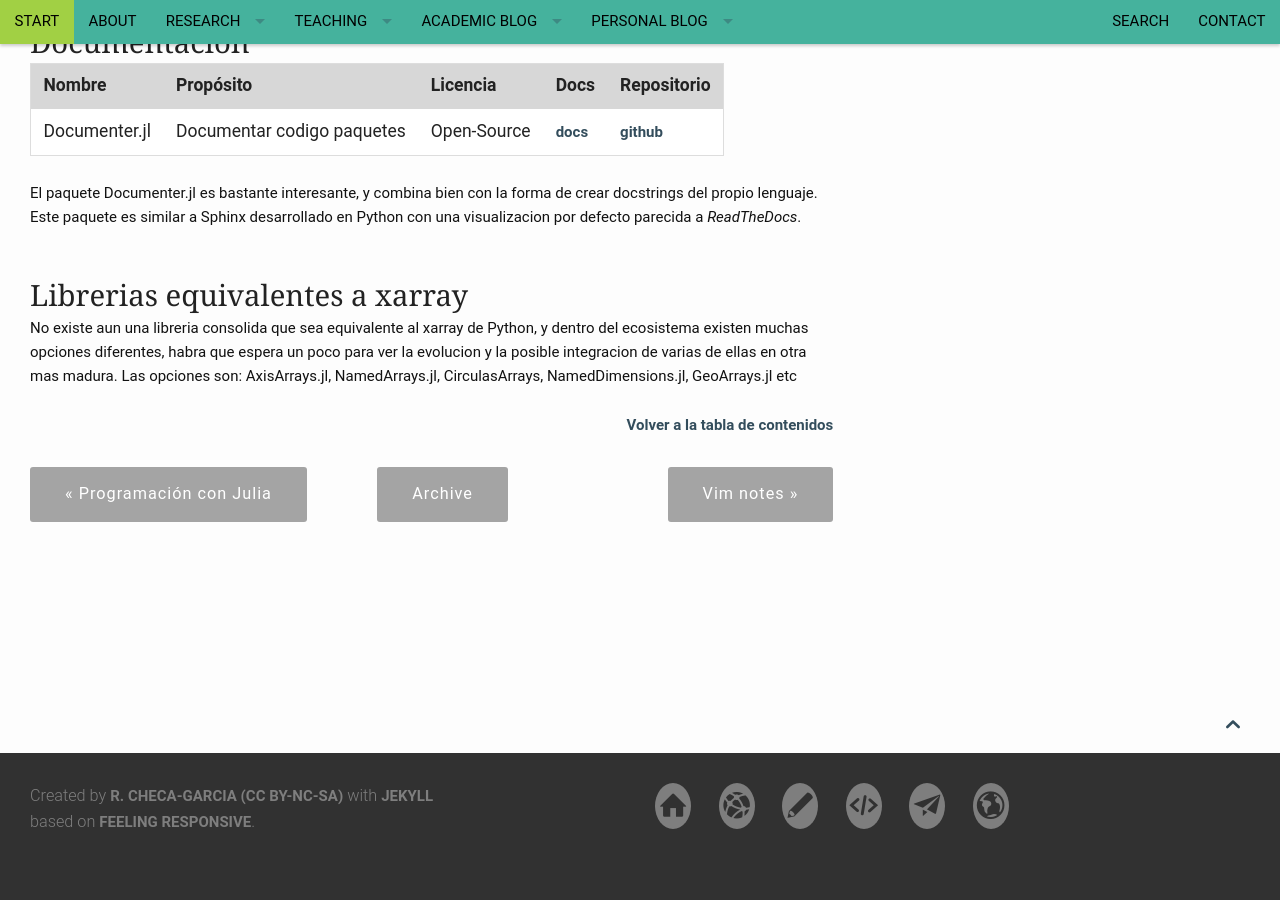
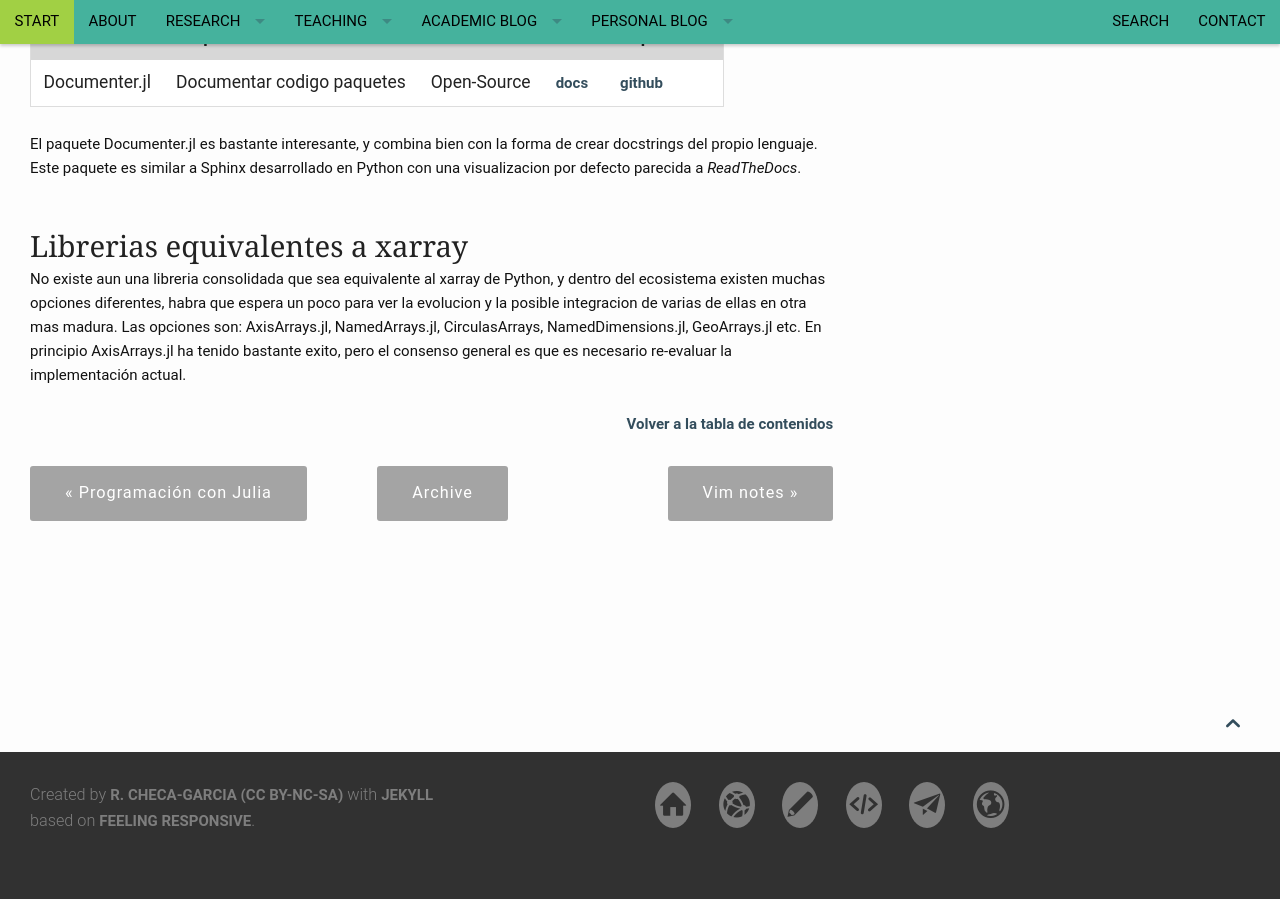
Before and after one commit to RCHG/rchg.github.io, a Jekyll site: the page built from _posts/2019-09-08-JuliaLibs.md, in a window 1280 px wide and 900 px high, scrolled down 5821 px. Built offline with Jekyll 4.4.1, drawn with Linux system fonts in a browser that asks for light colours; nearby versions of some CDN libraries; comment, search, counter and statistics services are not loaded.

Commit message:
Update 2019-09-08-JuliaLibs.md

```diff
--- a/_posts/2019-09-08-JuliaLibs.md
+++ b/_posts/2019-09-08-JuliaLibs.md
@@ -183,9 +183,7 @@
 | Gadfly.jl	| Visualization focuses on Stats Plots    | Open-Source  | [docs](http://gadflyjl.org/stable/),  , [paper](https://doi.org/10.5281/zenodo.593105) | [github](https://github.com/GiovineItalia/Gadfly.jl) |
 | Makie.jl	| Visualizacion basada en GPU   | Open-Source  | [docs](http://makie.juliaplots.org/stable/) | [github](https://github.com/JuliaPlots/Makie.jl) |
 
-Notes:
-
-**Plots.jl** puede usar diferentes motores (backends) para la creación de figuras como pueden ser GR or pyplots (que utiliza en última instancia matplotlib) entre otros.
+Notes: **Plots.jl** puede usar diferentes motores (backends) para la creación de figuras como pueden ser GR or pyplots (que utiliza en última instancia matplotlib) entre otros.
 
 
 ## Matemáticas y estadística
@@ -216,8 +214,7 @@
 
 ## Librerias equivalentes a xarray
 
-No existe aun una libreria consolida que sea equivalente al xarray de Python, y dentro del ecosistema existen muchas opciones diferentes, habra que espera un poco para ver la evolucion y la posible integracion de varias de ellas en otra mas madura. Las opciones son: AxisArrays.jl, NamedArrays.jl, CirculasArrays, NamedDimensions.jl, GeoArrays.jl etc
-
+No existe aun una libreria consolidada que sea equivalente al xarray de Python, y dentro del ecosistema existen muchas opciones diferentes, habra que espera un poco para ver la evolucion y la posible integracion de varias de ellas en otra mas madura. Las opciones son: AxisArrays.jl, NamedArrays.jl, CirculasArrays, NamedDimensions.jl, GeoArrays.jl etc. En principio AxisArrays.jl ha tenido bastante exito, pero el consenso general es que es necesario re-evaluar la implementación actual.
 
 
 <small markdown="1">[Volver a la tabla de contenidos](#toc)</small>
```
